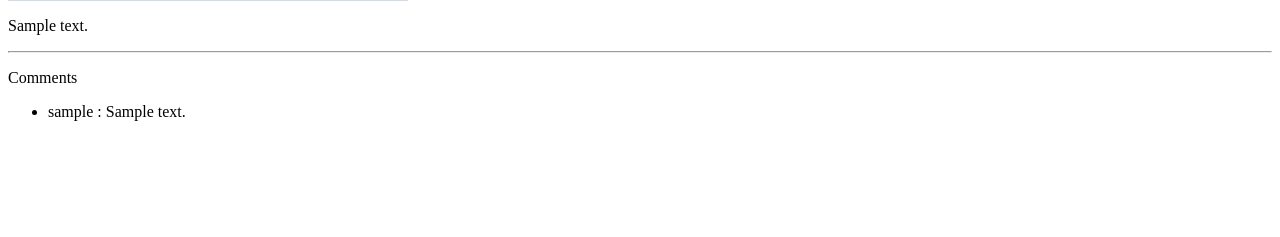
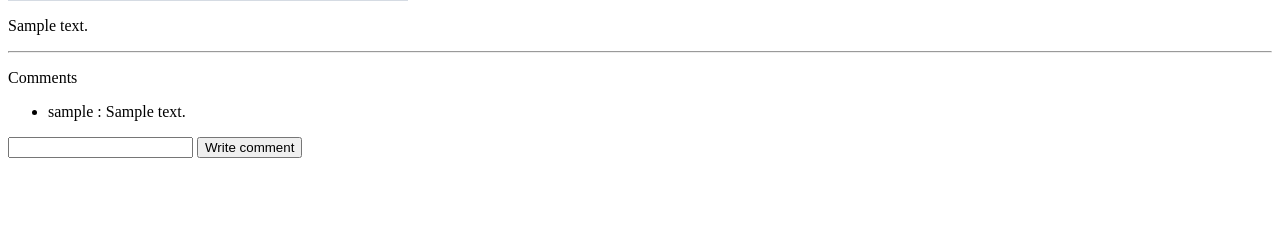
Before and after one commit to pinstinct/instagram-project-class, a Django app: page /post/1/ in a window 1280 px wide. Shown: the part 331-568 px from the top of the page. Run offline with Django 3.2, Linux system fonts and the light colour scheme; tables that the repository leaves empty hold one stand-in row (values such as "Sample post"); grey boxes marked "Sample" are stand-in pictures.

Commit message:
댓글 달기 기능 추가

```diff
--- a/django_app/post/urls.py
+++ b/django_app/post/urls.py
@@ -5,5 +5,6 @@ from . import views
 app_name = 'post'
 urlpatterns = [
     url(r'^$', views.post_list, name='list'),
-    url(r'^(?P<post_id>[0-9]+)/', views.post_detail, name='detail'),
+    url(r'^(?P<post_id>[0-9]+)/$', views.post_detail, name='detail'),
+    url(r'^(?P<post_id>[0-9]+)/comment/add/$', views.comment_add, name='comment_add'),
 ]
--- a/django_app/post/views.py
+++ b/django_app/post/views.py
@@ -14,10 +14,17 @@ Post Detail (하나의 Post에 대한 상세화면
 5. '/post/<숫자>/'로 접속했을 때 post_detail View에 연결되도록 post/urls.py에 내용 작성
 이 때, post_id 라는 패턴명을 가지도록 정규표현식 작성
 6. url인자로 전달받은 post_id에 해당하는 Post객체를 context에 넘겨 post_detail 화면을 구성
+
+Post Detail에 댓글 작성기능 추가
+1. request.method에 따라 로직 분리되도록 if/else 블록 추가
+2. request.method가 POST일 경우, request.POST에서 'content' 키의 값을 가져옴
+3. 현재 로그인한 유저는 request.user로 가져오며 Post의 id값은 post_id 인자로 전달되므로 두 내용을 사용
+4. 위 내용들과 content를 사용해서 Comment 객체 생성 및 저장
+5. 다시 아까 페이지 (Post Detail)로 redirect
 """
 
-from django.shortcuts import render
-from .models import Post
+from django.shortcuts import render, redirect
+from .models import Post, Comment
 
 
 def post_list(request):
@@ -34,3 +41,21 @@ def post_detail(request, post_id):
         'post': post
     }
     return render(request, 'post/post_detail.html', context)
+
+
+def comment_add(request, post_id):
+    if request.method == 'POST':
+        content = request.POST['content']
+        # 세션 미들위어가 request에 user객체를 넣어 보내줌
+        user = request.user
+        post = Post.objects.get(id=post_id)
+
+        # 아래와 동일한데 모델에 구현한 기능을 사용
+        # post.add_comment(user, content)
+
+        Comment.objects.create(
+            author=user,
+            post=post,
+            content=content,
+        )
+        return redirect('post:detail', post_id=post_id)
--- a/django_app/templates/post/post_detail.html
+++ b/django_app/templates/post/post_detail.html
@@ -17,4 +17,10 @@
     {% else %}
         <p>No comments</p>
     {% endif %}
+
+    <!-- Comment Form -->
+    <form action="{% url 'post:comment_add' post_id=post.id %}" method="POST">{% csrf_token %}
+        <input type="text" name="content">
+        <button type="submit">Write comment</button>
+    </form>
 </div>
```
